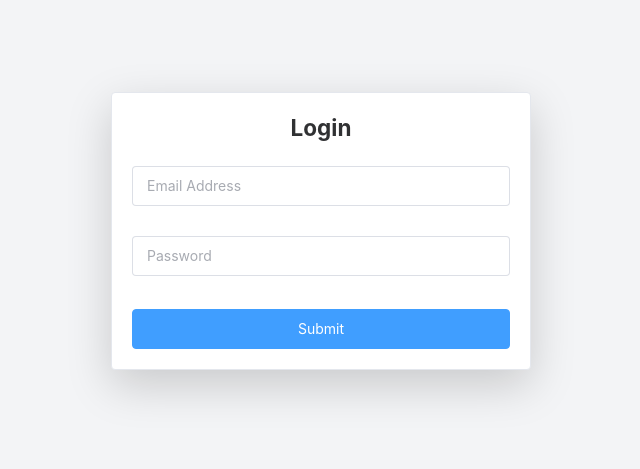
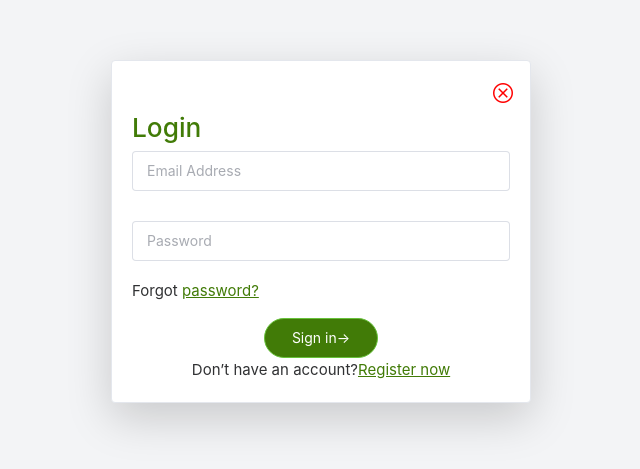
Before and after one commit to Phanit-Chea/g8_blaek_mot, a Vue app in the folder frontend/: page /login in a window 1280 px wide. Shown: the part 169-638 px from the top of the page, without its empty margins (319-959 px from the left). Built offline with nearby package versions, Linux system fonts and the light colour scheme; no server answers; a web font is replaced by a local one; what vue-simple-acl would draw is missing.

Commit message:
form create food #GBM-42

```diff
--- a/frontend/src/router/index.ts
+++ b/frontend/src/router/index.ts
@@ -53,7 +53,13 @@ const router = createRouter({
       path: '/category',
       name: 'category',
       component: () => import('../views/Web/Category/Category.vue')
+    },
+    {
+      path: '/createfood',
+      name: 'createfood',
+      component: () => import('../views/Web/CreateFood/CreateFood.vue')
     }
+
   ]
 })
 
--- a/frontend/src/views/Admin/Auth/LoginView.vue
+++ b/frontend/src/views/Admin/Auth/LoginView.vue
@@ -2,31 +2,35 @@
 <template>
   <div class="flex items-center justify-center min-h-screen bg-gray-100">
     <el-card class="w-full max-w-md shadow-lg">
-      <h2 class="text-2xl font-bold mb-6 text-center">Login</h2>
+   <span class="material-symbols-outlined">cancel</span>
+      <h3>Login </h3>
       <el-form @submit="onSubmit">
         <el-form-item :error="emailError">
           <el-input placeholder="Email Address" v-model="email" size="large" />
         </el-form-item>
-
         <el-form-item :error="nameError" class="mt-8">
           <el-input placeholder="Password" v-model="password" size="large" type="password" />
         </el-form-item>
-
         <div>
+       <span class="psw">Forgot <a href="#">password?</a></span>
+        </div>
+        <div class="d-grid gap-2 d-md-flex justify-content-md-center">
           <el-button
             size="large"
             class="mt-3 w-full"
-            :disabled="isSubmitting"
-            type="primary"
-            native-type="submit"
-            >Submit</el-button
-          >
+            :disabled="islogin"
+            type="success"
+            native-type="Sing in"
+            >Sign in→</el-button >
+
+        </div>
+        <div class="text-center">
+        <span>Don’t have an account?<a href="#">Register now</a> </span>
         </div>
       </el-form>
     </el-card>
   </div>
 </template>
-
 <script setup lang="ts">
 import axiosInstance from '@/plugins/axios'
 import { useField, useForm } from 'vee-validate'
@@ -40,7 +44,7 @@ const formSchema = yup.object({
   email: yup.string().required().email().label('Email address')
 })
 
-const { handleSubmit, isSubmitting } = useForm({
+const { handleSubmit, islogin} = useForm({
   initialValues: {
     password: '',
     email: ''
@@ -57,13 +61,31 @@ const onSubmit = handleSubmit(async (values) => {
     console.warn('Error')
   }
 })
-
 const { value: password, errorMessage: nameError } = useField('password')
 const { value: email, errorMessage: emailError } = useField('email')
 </script>
-
 <style scoped>
+h3{
+  color:rgb(65, 123, 7);
+}
 .min-h-screen {
   min-height: 100vh;
 }
+span a {
+ color: rgb(65, 123, 7);
+  justify-content: center;
+  text-align: center;
+}
+button{
+  background-color: rgb(65, 123, 7);
+  color: white;
+  border-radius: 30px;
+  width: 30%;
+}
+.material-symbols-outlined {
+  margin-left: 95%;
+  color:red;
+  font-variation-settings:
+  'opsz'100
+}
 </style>
--- /dev/null
+++ b/frontend/src/views/Web/CreateFood/CreateFood.vue
@@ -0,0 +1,75 @@
+<template>
+  <div>
+    <button type="button" class="btn btn-success" data-bs-toggle="modal" data-bs-target="#createFoodModal">
+      Create Food
+    </button>
+
+    <!-- Modal form for creating food -->
+    <div class="modal fade" id="createFoodModal" tabindex="-1" aria-labelledby="createFoodModalLabel" aria-hidden="true">
+      <div class="modal-dialog modal-lg">
+        <div class="modal-content">
+          <div class="modal-header">
+            <h1 class="modal-title" id="createFoodModalLabel">Create Food</h1>
+            <button type="button" class="btn-close" data-bs-dismiss="modal" aria-label="Close"></button>
+          </div>
+          <div class="modal-body">
+            <form>
+              <div class="mb-1.5">
+                <label for="foodName" class="form-label">Food Name</label>
+                <input type="text" class="form-control" id="foodName" v-model="foodName" required>
+              </div>
+              <div class="mb-1.5">
+                <label for="foodImage" class="form-label">Upload Image</label>
+                <input type="file" class="form-control" id="foodImage" required>
+              </div>
+              <div class="mb-1.5">
+                <label for="videoUrl" class="form-label">Video URL</label>
+                <input type="url" class="form-control" id="videoUrl" v-model="videoUrl" required>
+              </div>
+              <div class="mb-1.5">
+                <label for="cookingTime" class="form-label">Cooking Time</label>
+                <input type="text" class="form-control" id="cookingTime" v-model="cookingTime" required>
+              </div>
+              <div class="mb-1.5">
+               <label for="Ingredient" class="form-label">Ingredient</label>
+                <textarea class="form-control" id="Ingredient" v-model="Ingredient" rows="3" placeholder="Write ingredient" required></textarea>
+              </div>
+              <div class="mb-1.5">
+                <label for="cookingInstructions" class="form-label">How to cook </label>
+                <textarea class="form-control" id="cookingInstructions" v-model="howtocook" rows="3" placeholder="How to cook step-by-step" required></textarea>
+              </div>
+              <button type="SUBMIT" class="btn btn-success btn-lg w-35">SUBMIT</button>
+            </form>
+          </div>
+        </div>
+      </div>
+    </div>
+  </div>
+</template>
+<style scoped>
+h1 {
+  color: rgb(92, 181, 4);
+}
+
+.modal-header {
+  border-bottom: 1px solid #dee2e6;
+}
+
+.modal-body {
+  padding: 1.5rem;
+}
+
+.form-label {
+  font-weight: bold;
+}
+
+
+.btn-success {
+  text-align: center;
+  background-color: #05b83b;
+  border: none;
+  padding: 0.5rem 1rem;
+  font-size: 1rem;
+  cursor: pointer;
+}
+</style>
```
Also changed, not shown: 1 other file (tests, documents, lock files or other folders).
